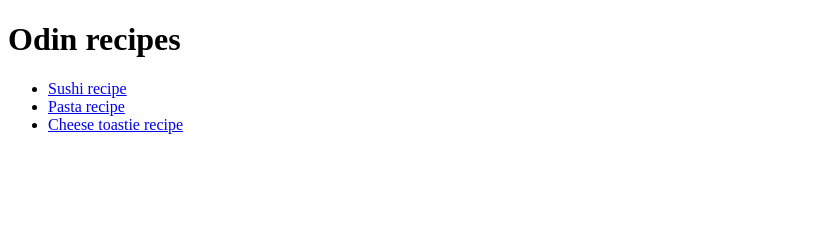
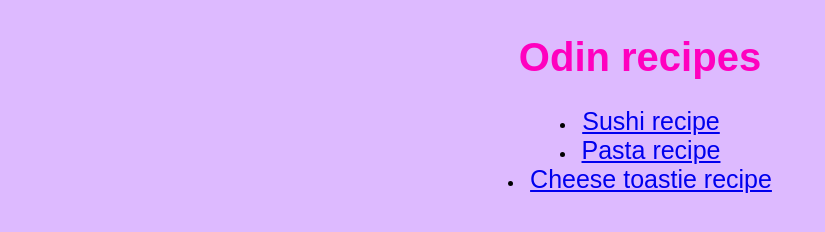
Before and after one commit to zokucodes/odin-recipes, a plain HTML site: page index.html in a window 1280 px wide. Shown: the whole page, without its empty margins (0-825 px from the left). Drawn offline with Linux system fonts and the light colour scheme.

Commit message:
CSS added to index.html and recipes

```diff
--- a/index.html
+++ b/index.html
@@ -3,14 +3,15 @@
     <head>
         <meta charset="UTF-8">
         <title>Simple recipe website</title>
+        <link rel="stylesheet" href="recipes/style.css">
     </head>
 
     <body>
         <h1>Odin recipes</h1>
         <ul>
-            <li><a href="recipes/sushi.html">Sushi recipe</a></li>
-            <li><a href="recipes/pasta.html">Pasta recipe</a></li>
-            <li><a href="recipes/cheesetoastie.html">Cheese toastie recipe</a></li>
+            <li><a class="link" href="recipes/sushi.html">Sushi recipe</a></li>
+            <li><a class="link" href="recipes/pasta.html">Pasta recipe</a></li>
+            <li><a class="link" href="recipes/cheesetoastie.html">Cheese toastie recipe</a></li>
         </ul>
     </body>
 </html>
--- /dev/null
+++ b/recipes/style.css
@@ -0,0 +1,38 @@
+* {
+    background-color: rgb(221, 186, 255);
+    font-family:'Arial', Verdana, "serif";
+}
+
+h1 {
+    font-size: 40px;
+    text-align: center;
+    color: rgb(255, 0, 191);
+    font-weight: bold;
+}
+
+img.food {
+    width: 300px;
+    height: auto;
+}
+
+body {
+    text-align: center;
+    align-content: center;
+
+}
+
+ul  {
+    padding-left: 0;
+}
+
+ul li {
+     list-style-position: inside;
+  }
+
+ol li {
+    list-style-position: inside;
+ }
+
+.link {
+    font-size: 25px;
+}
```
Also changed, not shown: recipes/cheesetoastie.html (+2 -1 lines), recipes/pasta.html (+2 -1 lines), recipes/sushi.html (+2 -1 lines).
